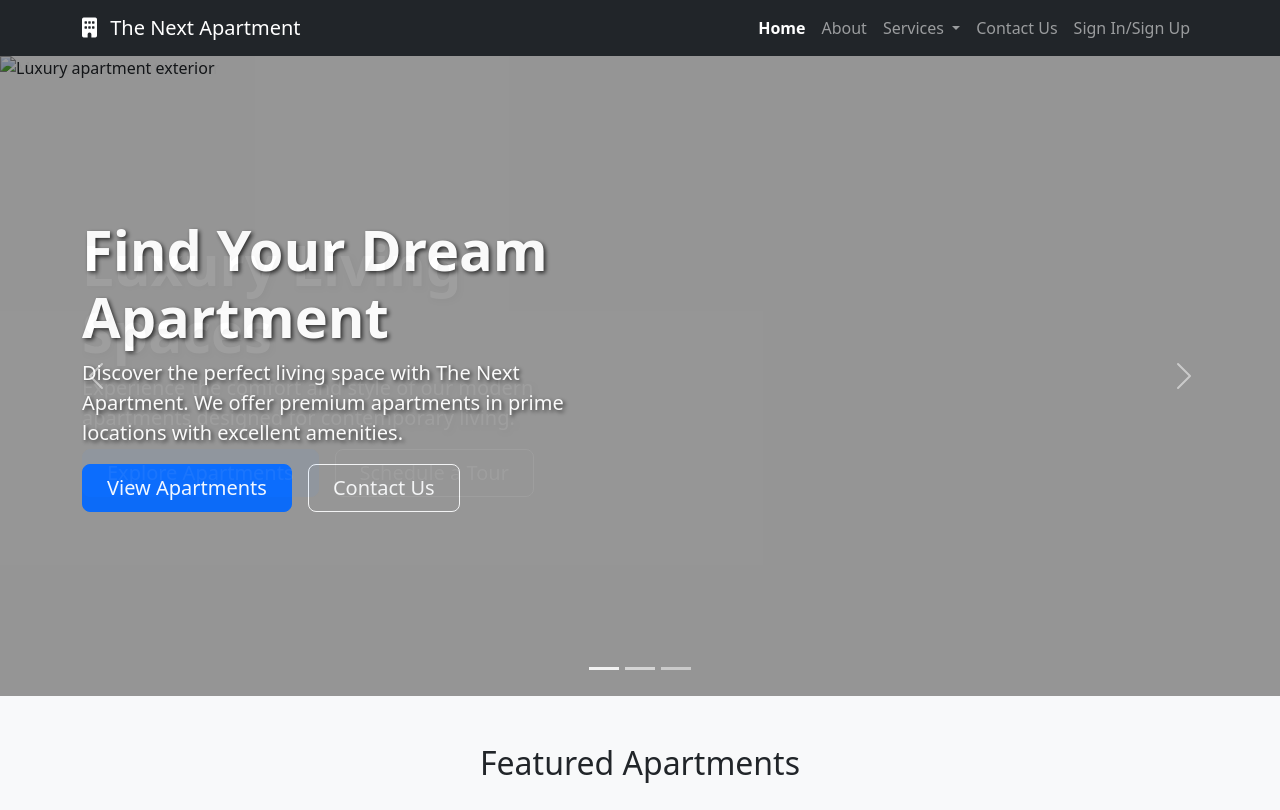
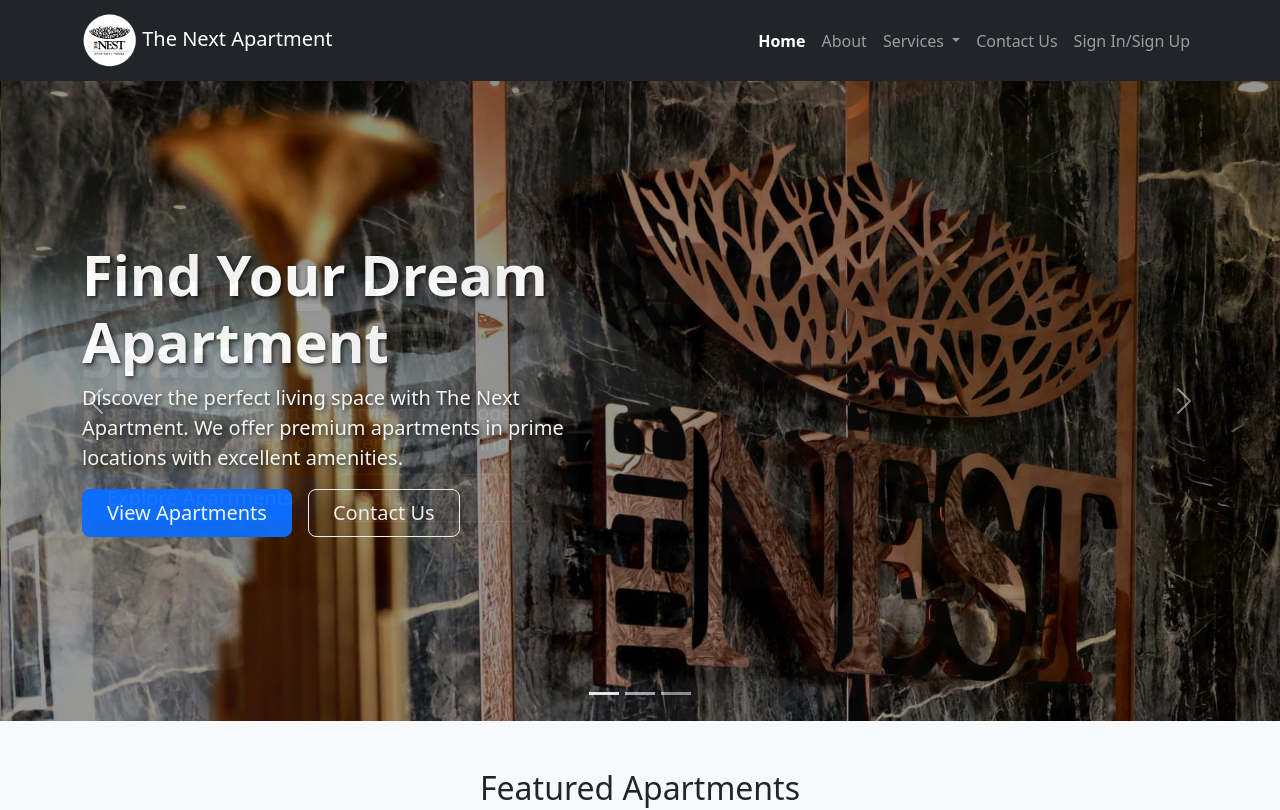
Before and after one commit to UmerFarooqJillani/Bootstrap-5-Tutorial, a plain HTML site: page Project-(The Nest Apartment)/index.html in a window 1280 px wide. Shown: the top 810 px of the page. Drawn offline with nearby package versions, Linux system fonts and the light colour scheme.

Commit message:
Customize the UI in Index.html (Home Page)

```diff
--- a/Project-(The Nest Apartment)/index.html
+++ b/Project-(The Nest Apartment)/index.html
@@ -4,6 +4,7 @@
     <meta charset="UTF-8">
     <meta name="viewport" content="width=device-width, initial-scale=1.0">
     <title>The Next Apartment - Home</title>
+    <link rel="shortcut icon" href="src/Favicon.ico" type="image/x-icon">
     <link href="https://cdn.jsdelivr.net/npm/bootstrap@5.3.0/dist/css/bootstrap.min.css" rel="stylesheet">
     <link rel="stylesheet" href="https://cdnjs.cloudflare.com/ajax/libs/font-awesome/6.0.0/css/all.min.css">
 </head>
@@ -12,7 +13,7 @@
     <nav class="navbar navbar-expand-lg navbar-dark bg-dark sticky-top">
         <div class="container">
             <a class="navbar-brand" href="index.html">
-                <i class="fas fa-building me-2"></i>
+                <img src="src/images/nestapt.spng_.png" alt="" width="55" height="55">
                 The Next Apartment
             </a>
             <button class="navbar-toggler" type="button" data-bs-toggle="collapse" data-bs-target="#navbarNav">
@@ -56,7 +57,7 @@
             </div>
             <div class="carousel-inner">
                 <div class="carousel-item active" style="height: 80vh; min-height: 500px;">
-                    <img src="/placeholder.svg?height=600&width=1600" class="d-block w-100 h-100 object-fit-cover" alt="Luxury apartment exterior">
+                    <img src="src/images/Main-First-Banner.jpg" class="d-block w-100 h-100 object-fit-cover" alt="Luxury apartment exterior">
                     <div class="carousel-caption d-flex h-100 align-items-center" style="background: rgba(0, 0, 0, 0.4); top: 0; bottom: 0; left: 0; right: 0;">
                         <div class="container">
                             <div class="row justify-content-start text-start">
@@ -73,7 +74,7 @@
                     </div>
                 </div>
                 <div class="carousel-item" style="height: 80vh; min-height: 500px;">
-                    <img src="/placeholder.svg?height=600&width=1600" class="d-block w-100 h-100 object-fit-cover" alt="Modern apartment interior">
+                    <img src="/src/images/Banner-4.jpg" class="d-block w-100 h-100 object-fit-cover" alt="Modern apartment interior">
                     <div class="carousel-caption d-flex h-100 align-items-center" style="background: rgba(0, 0, 0, 0.4); top: 0; bottom: 0; left: 0; right: 0;">
                         <div class="container">
                             <div class="row justify-content-start text-start">
@@ -90,7 +91,7 @@
                     </div>
                 </div>
                 <div class="carousel-item" style="height: 80vh; min-height: 500px;">
-                    <img src="/placeholder.svg?height=600&width=1600" class="d-block w-100 h-100 object-fit-cover" alt="Apartment amenities">
+                    <img src="/src/images/Executive-5-1.jpg" class="d-block w-100 h-100 object-fit-cover" alt="Apartment amenities">
                     <div class="carousel-caption d-flex h-100 align-items-center" style="background: rgba(0, 0, 0, 0.4); top: 0; bottom: 0; left: 0; right: 0;">
                         <div class="container">
                             <div class="row justify-content-start text-start">
```
Also changed, not shown: Project-(The Nest Apartment)/src/Favicon.ico (added), Project-(The Nest Apartment)/src/images/Banner-4.jpg (added), Project-(The Nest Apartment)/src/images/Executive-5-1.jpg (added), Project-(The Nest Apartment)/src/images/Main-First-Banner.jpg (added), Project-(The Nest Apartment)/src/images/nestapt.spng_.png (added).
